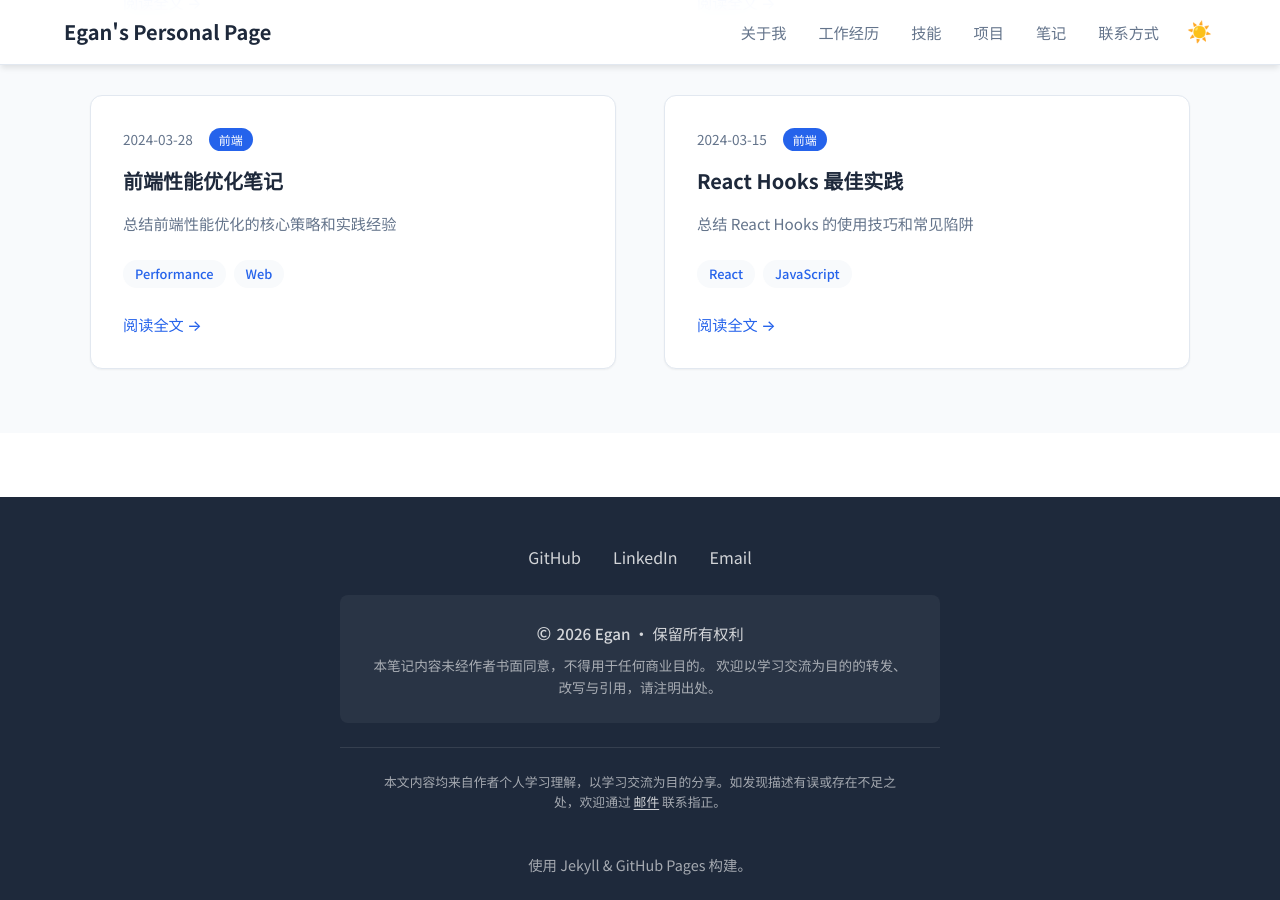
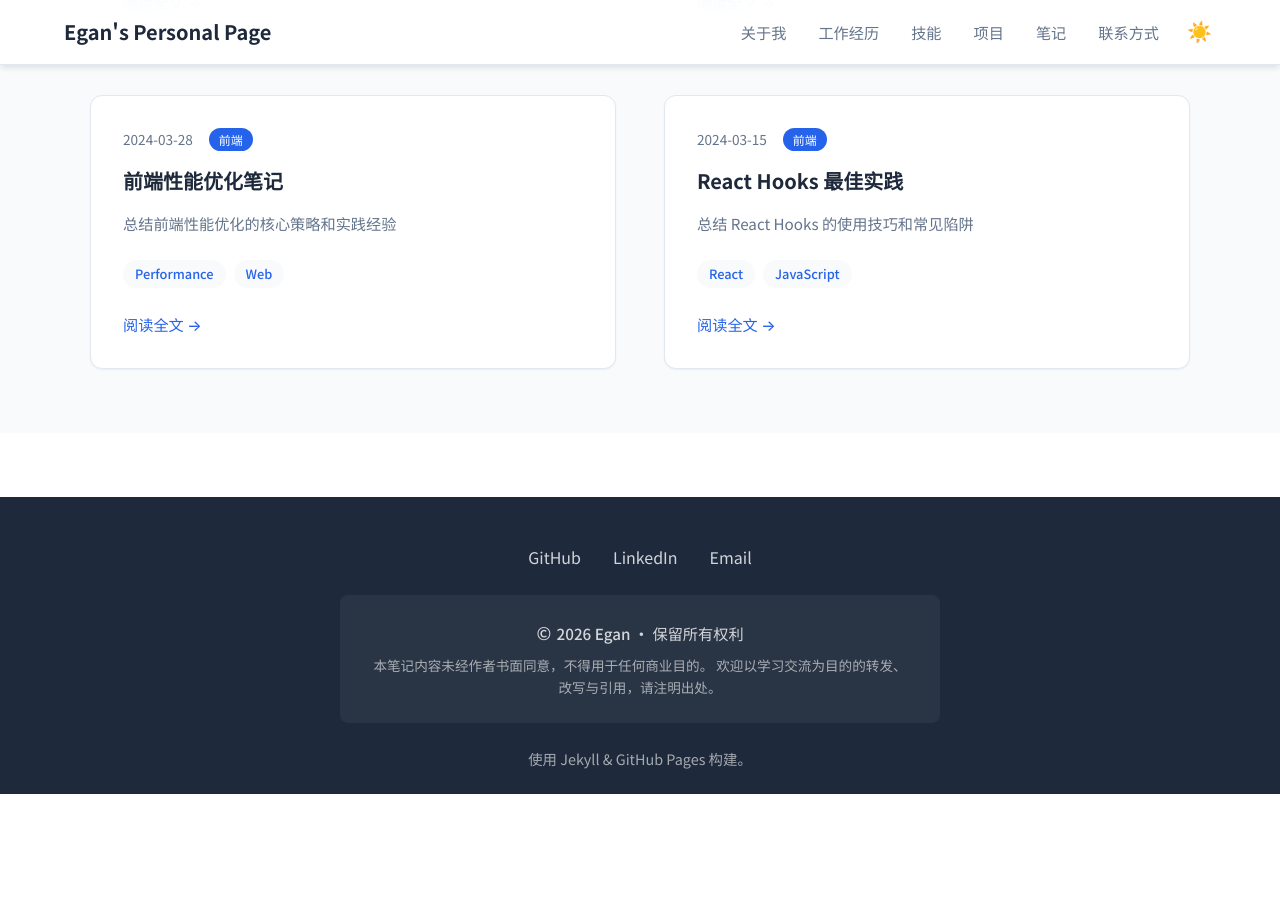
Before and after one commit to Lejun-Hu/Lejun-Hu.github.io, a Jekyll site: the page built from notes/index.html, in a window 1280 px wide and 900 px high, scrolled down 675 px. Built offline with Jekyll 4.4.1, drawn with Linux system fonts in a browser that asks for light colours; after the commit the page ends 1469 px from its top, so only the background shows below that.

Commit message:
Remove disclaimer from footer

```diff
--- a/_includes/footer.html
+++ b/_includes/footer.html
@@ -30,10 +30,6 @@
       </p>
     </div>
 
-    <div class="footer-disclaimer">
-      <p>本文内容均来自作者个人学习理解，以学习交流为目的分享。如发现描述有误或存在不足之处，欢迎通过 <a href="mailto:{{ site.author.email }}">邮件</a> 联系指正。</p>
-    </div>
-
     <p class="copyright">
       使用 Jekyll & GitHub Pages 构建。
     </p>
```
